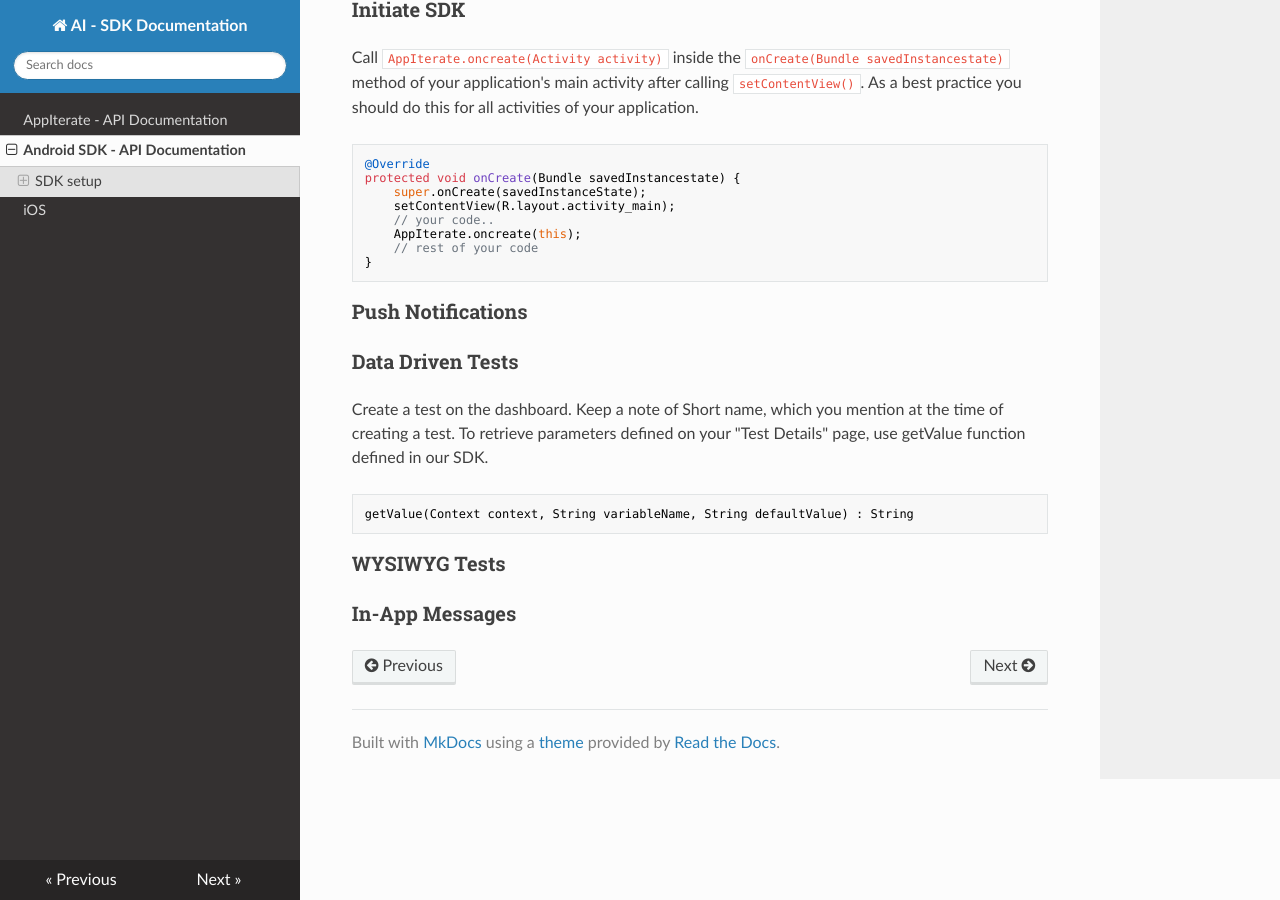
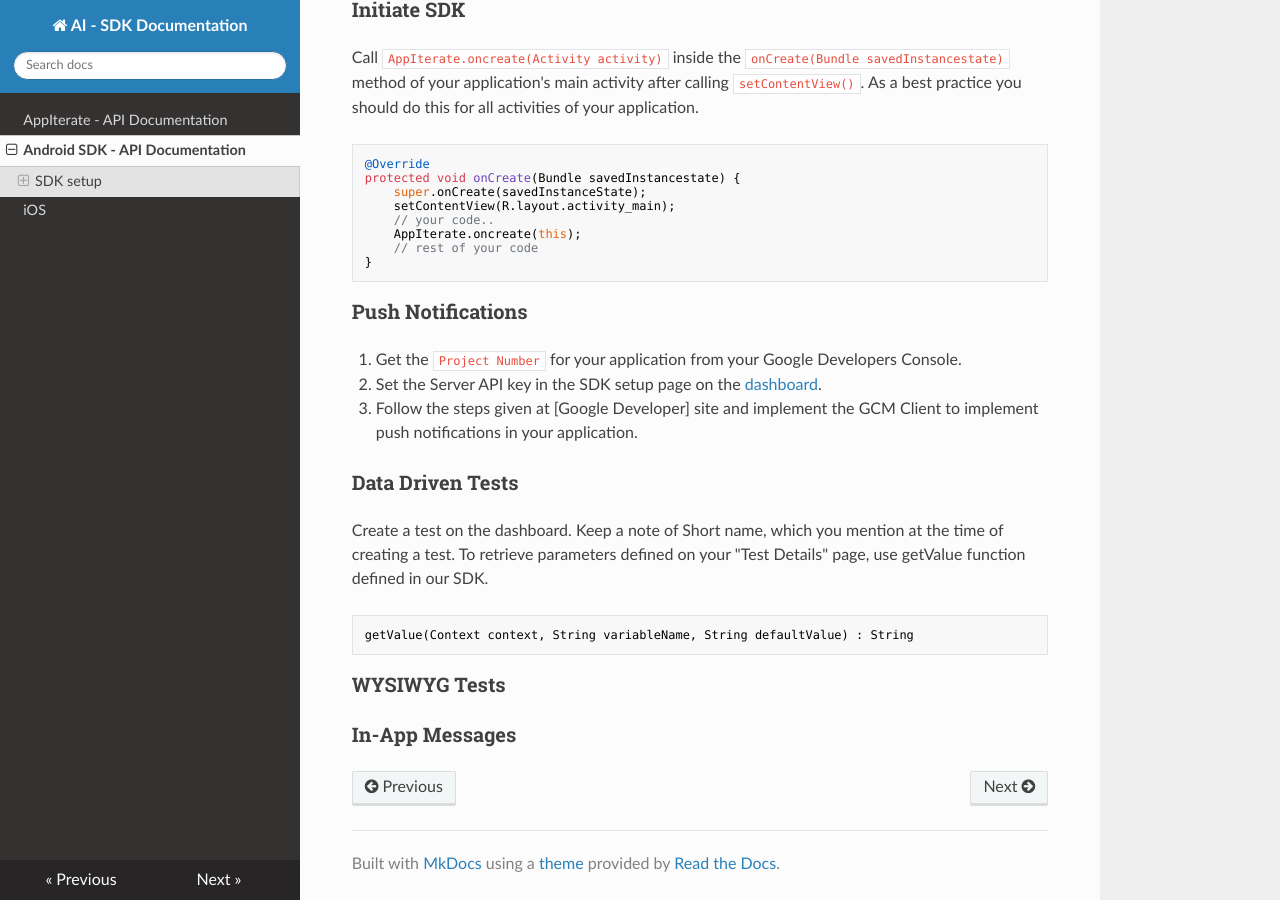
Before and after one commit to AppIterate/docs, an MkDocs documentation site: the page built from docs/android.md, in a window 1280 px wide and 900 px high, scrolled down 1458 px. Built offline with MkDocs 1.6.1, drawn with Linux system fonts in a browser that asks for light colours; nearby versions of some CDN libraries.

Commit message:
push notification content added

```diff
--- a/docs/android.md
+++ b/docs/android.md
@@ -57,6 +57,10 @@ protected void onCreate(Bundle savedInstancestate) {
 
 ### Push Notifications
 
+1. Get the `Project Number` for your application from your Google Developers Console.
+1. Set the Server API key in the SDK setup page on the [dashboard](http://dashboard.appiterate.com).
+1. Follow the steps given at [Google Developer] site and implement the GCM Client to implement push notifications in your application.
+
 ### Data Driven Tests
 
 Create a test on the dashboard. Keep a note of Short name, which you mention at the time of creating a test. To retrieve parameters defined on your "Test Details" page, use getValue function defined in our SDK.
```
